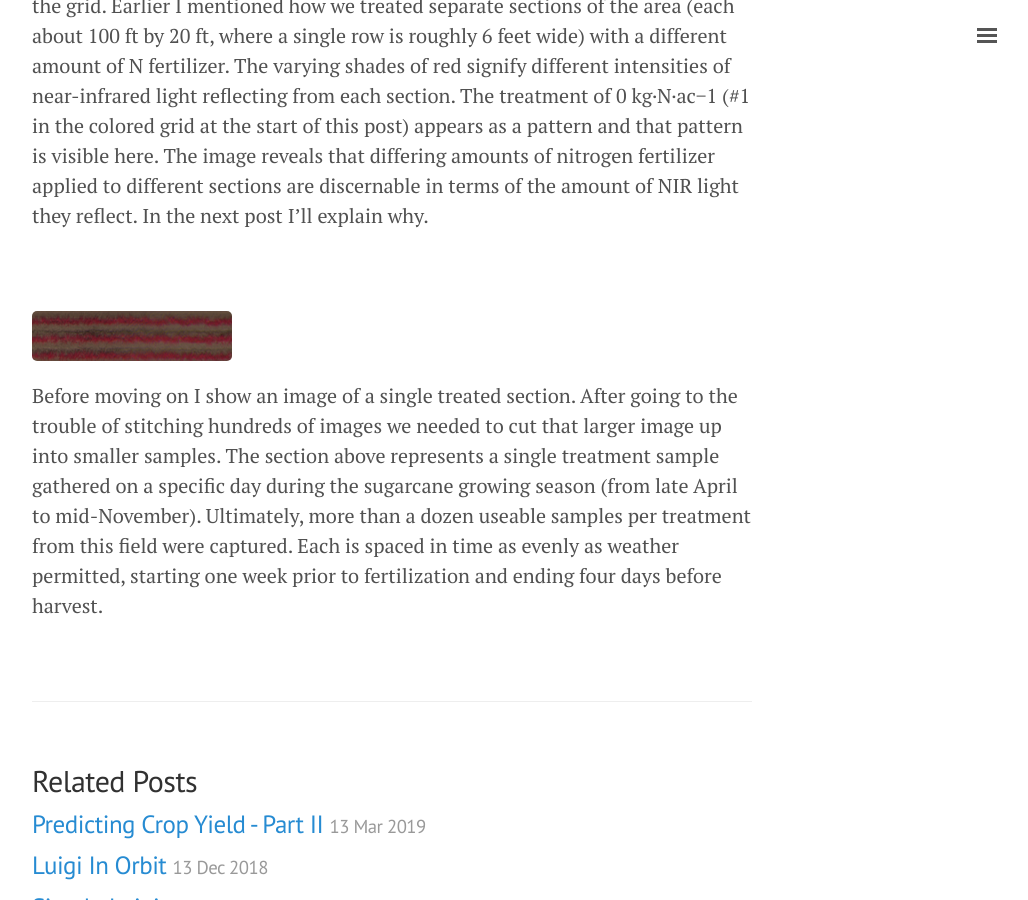
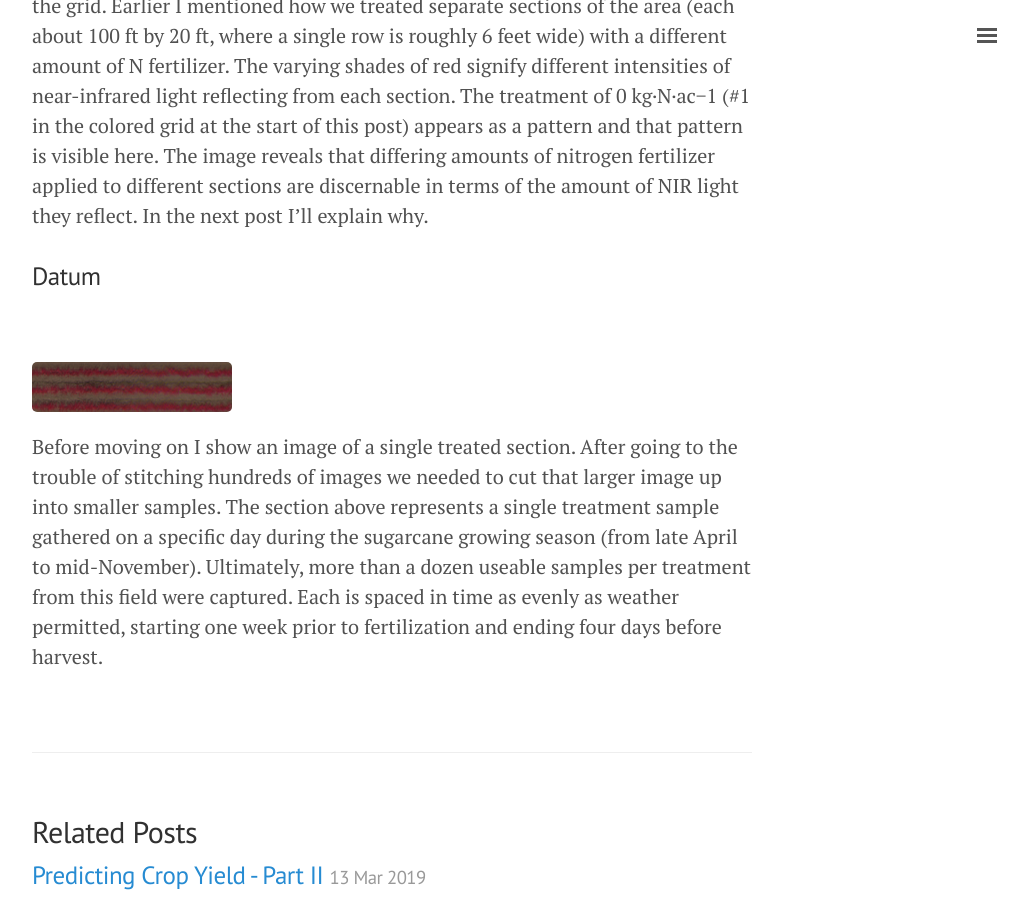
Before and after one commit to geraldmc/geraldmc.github.io, a Jekyll site: the page built from _posts/2019-04-23-predicting-yield-1.md, in a window 1280 px wide and 900 px high, scrolled down 4468 px. Shown: the whole window, without its empty margins (248-1276 px from the left). Built offline with Jekyll 4.4.1, drawn with Linux system fonts in a browser that asks for light colours.

```diff
--- a/_posts/2019-04-23-predicting-yield-1.md
+++ b/_posts/2019-04-23-predicting-yield-1.md
@@ -61,6 +61,8 @@ A funny thing to notice: my car appears twice in the image - once in the upper-l
 
 A more interesting observation is revealed in shades of red over different parts of the grid. Earlier I mentioned how we treated separate sections of the area (each about 100 ft by 20 ft, where a single row is roughly 6 feet wide) with a different amount of N fertilizer. The varying shades of red signify different intensities of near-infrared light reflecting from each section. The treatment of 0 kg·N·ac−1 (#1 in the colored grid at the start of this post) appears as a pattern and that pattern is visible here. The image reveals that differing amounts of nitrogen fertilizer applied to different sections are discernable in terms of the amount of NIR light they reflect. In the next post I'll explain why.
 
+### Datum
+
 <br />
 ![CIR Section 001]({{ site.url }}/assets/2017-04-25_001_3_CIR.png){:height="50px" width="200px"}
 
```
